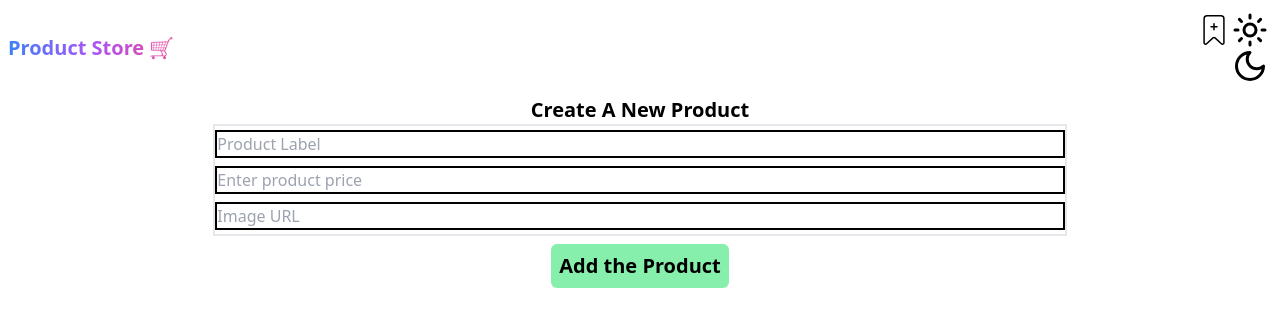
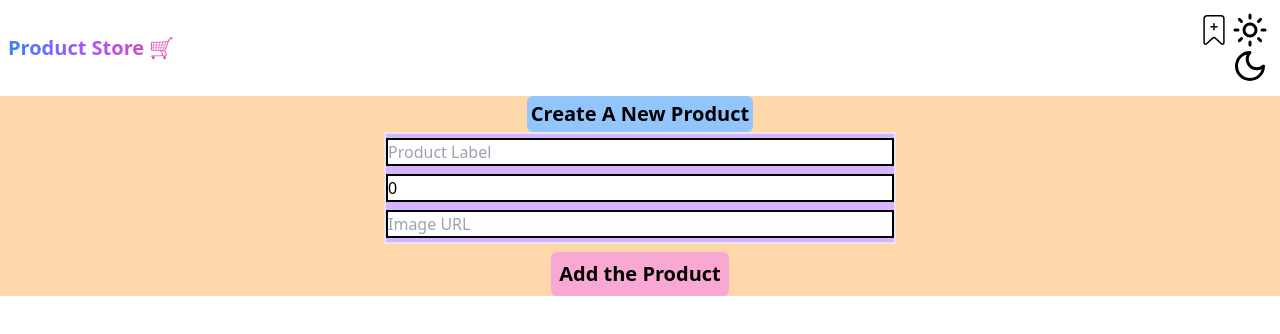
Before and after one commit to codehaldar01/Add-card, a React (Vite) app in the folder frontend/: page /create in a window 1280 px wide. Shown: the top 334 px of the page. Built offline with nearby package versions, Linux system fonts and the light colour scheme.

Commit message:
Frontend Product Creation and Product display logic added

```diff
--- a/frontend/output.css
+++ b/frontend/output.css
@@ -554,16 +554,21 @@ video {
   display: none;
 }
 
+.m-1 {
+  margin: 0.25rem;
+}
+
 .m-2 {
   margin: 0.5rem;
 }
 
-.m-1 {
-  margin: 0.25rem;
+.m-auto {
+  margin: auto;
 }
 
-.m-auto {
-  margin: auto;
+.mx-auto {
+  margin-left: auto;
+  margin-right: auto;
 }
 
 .mb-1 {
@@ -582,8 +587,24 @@ video {
   display: flex;
 }
 
-.w-2\/3 {
-  width: 66.666667%;
+.h-auto {
+  height: auto;
+}
+
+.h-1\/2 {
+  height: 50%;
+}
+
+.w-2\/5 {
+  width: 40%;
+}
+
+.w-full {
+  width: 100%;
+}
+
+.max-w-sm {
+  max-width: 24rem;
 }
 
 .flex-col {
@@ -602,8 +623,12 @@ video {
   justify-content: space-between;
 }
 
-.rounded-sm {
-  border-radius: 0.125rem;
+.overflow-hidden {
+  overflow: hidden;
+}
+
+.rounded-lg {
+  border-radius: 0.5rem;
 }
 
 .rounded-md {
@@ -627,9 +652,29 @@ video {
   border-color: rgb(0 0 0 / var(--tw-border-opacity, 1));
 }
 
-.bg-green-300 {
+.border-gray-300 {
+  --tw-border-opacity: 1;
+  border-color: rgb(209 213 219 / var(--tw-border-opacity, 1));
+}
+
+.bg-blue-300 {
   --tw-bg-opacity: 1;
-  background-color: rgb(134 239 172 / var(--tw-bg-opacity, 1));
+  background-color: rgb(147 197 253 / var(--tw-bg-opacity, 1));
+}
+
+.bg-pink-300 {
+  --tw-bg-opacity: 1;
+  background-color: rgb(249 168 212 / var(--tw-bg-opacity, 1));
+}
+
+.bg-purple-300 {
+  --tw-bg-opacity: 1;
+  background-color: rgb(216 180 254 / var(--tw-bg-opacity, 1));
+}
+
+.bg-orange-200 {
+  --tw-bg-opacity: 1;
+  background-color: rgb(254 215 170 / var(--tw-bg-opacity, 1));
 }
 
 .bg-gradient-to-r {
@@ -656,18 +701,21 @@ video {
           background-clip: text;
 }
 
+.object-cover {
+  -o-object-fit: cover;
+     object-fit: cover;
+}
+
+.p-1 {
+  padding: 0.25rem;
+}
+
 .p-2 {
   padding: 0.5rem;
 }
 
-.text-xl {
-  font-size: 1.25rem;
-  line-height: 1.75rem;
-}
-
-.text-2xl {
-  font-size: 1.5rem;
-  line-height: 2rem;
+.p-4 {
+  padding: 1rem;
 }
 
 .text-4xl {
@@ -680,14 +728,61 @@ video {
   line-height: 1.75rem;
 }
 
-.font-semibold {
-  font-weight: 600;
+.text-xl {
+  font-size: 1.25rem;
+  line-height: 1.75rem;
+}
+
+.font-bold {
+  font-weight: 700;
 }
 
 .font-extrabold {
   font-weight: 800;
 }
 
+.font-semibold {
+  font-weight: 600;
+}
+
+.text-blue-800 {
+  --tw-text-opacity: 1;
+  color: rgb(30 64 175 / var(--tw-text-opacity, 1));
+}
+
+.text-gray-700 {
+  --tw-text-opacity: 1;
+  color: rgb(55 65 81 / var(--tw-text-opacity, 1));
+}
+
 .text-transparent {
   color: transparent;
 }
+
+.transition-all {
+  transition-property: all;
+  transition-timing-function: cubic-bezier(0.4, 0, 0.2, 1);
+  transition-duration: 150ms;
+}
+
+.ease-in-out {
+  transition-timing-function: cubic-bezier(0.4, 0, 0.2, 1);
+}
+
+.hover\:scale-110:hover {
+  --tw-scale-x: 1.1;
+  --tw-scale-y: 1.1;
+  transform: translate(var(--tw-translate-x), var(--tw-translate-y)) rotate(var(--tw-rotate)) skewX(var(--tw-skew-x)) skewY(var(--tw-skew-y)) scaleX(var(--tw-scale-x)) scaleY(var(--tw-scale-y));
+}
+
+.hover\:shadow-md:hover {
+  --tw-shadow: 0 4px 6px -1px rgb(0 0 0 / 0.1), 0 2px 4px -2px rgb(0 0 0 / 0.1);
+  --tw-shadow-colored: 0 4px 6px -1px var(--tw-shadow-color), 0 2px 4px -2px var(--tw-shadow-color);
+  box-shadow: var(--tw-ring-offset-shadow, 0 0 #0000), var(--tw-ring-shadow, 0 0 #0000), var(--tw-shadow);
+}
+
+.hover\:shadow-purple:hover {
+  --tw-shadow: 0 4px 6px rgba(128, 0, 128, 0.5);
+  --tw-shadow-colored: 0 4px 6px var(--tw-shadow-color);
+  box-shadow: var(--tw-ring-offset-shadow, 0 0 #0000), var(--tw-ring-shadow, 0 0 #0000), var(--tw-shadow);
+}
--- a/frontend/src/customComponent/CreateProduct.jsx
+++ b/frontend/src/customComponent/CreateProduct.jsx
@@ -3,13 +3,40 @@ import { useState } from "react";
 const CreateProduct = () => {
   const [newProduct, setNewProduct] = useState({
     name: "",
-    price: "",
+    price: 0,
     img: "",
   });
+
+  const handleSubmit = async(e)=>{
+    e.preventDefault();
+
+    const response = await fetch("http://localhost:5000/api/products",{
+      method: "POST",
+      headers: { 'Content-Type': 'application/json' },
+      body: JSON.stringify(newProduct)
+    })
+
+    const result = await response.json();
+
+    if(response.ok){
+      setNewProduct((prod)=>{
+        return {
+          name: "",
+          price: 0,
+          img: ""
+        }
+      }
+      )
+    }
+    else{
+      console.log(result.console.error());
+    }
+  }
+
   return (
-    <div className="m-auto flex flex-col justify-center items-center">
-      <h1 className="font-extrabold text-xl">Create A New Product</h1>
-      <div className="flex flex-col border-2 border-solid w-2/3">
+    <div className="m-auto flex flex-col justify-center items-center bg-orange-200 h-1/2">
+      <h1 className="font-extrabold text-xl bg-blue-300 rounded-md p-1">Create A New Product</h1>
+      <div className="flex flex-col border-2 border-solid w-2/5 bg-purple-300">
         <input
           className="border-solid border-2 border-black mt-1 mb-1"
           placeholder="Product Label"
@@ -41,8 +68,8 @@ const CreateProduct = () => {
           }
         />
       </div>
-      <div className="font-extrabold text-xl bg-green-300 p-2 rounded-md mt-2">
-        <button>Add the Product</button>
+      <div className="font-extrabold text-xl bg-pink-300 p-2 rounded-md mt-2">
+        <button onClick={handleSubmit}>Add the Product</button>
       </div>
     </div>
   );
--- /dev/null
+++ b/frontend/src/customComponent/EmptyCard.jsx
@@ -0,0 +1,11 @@
+import React from 'react'
+
+const EmptyCard = () => {
+  return (
+    <div>
+      Empty Block Till Now
+    </div>
+  )
+}
+
+export default EmptyCard
--- a/frontend/src/customComponent/Homepage.jsx
+++ b/frontend/src/customComponent/Homepage.jsx
@@ -1,11 +1,39 @@
-import React from 'react'
+import React, { useState, useEffect } from "react";
+import ProductCard from "./ProductCard.jsx";
+import EmptyCard from "./EmptyCard.jsx";
 
 const Homepage = () => {
+  const [products, setProducts] = useState([]);
+  useEffect(() => {
+    const fetchData = async () => {
+      try {
+        const response = await fetch("http://localhost:5000/api/products/all");
+        const data = await response.json();
+        console.log(data);
+        setProducts(data.data);
+      } catch (error) {
+        console.log(error);
+      }
+    };
+    fetchData();
+  }, []);
+
   return (
-    <div>
-      Homepage
+    <div className="">
+      {products.length > 0 ? (
+        products.map((prod, ind) => (
+          <ProductCard
+            key={ind}
+            name={prod.name}
+            price={prod.price}
+            img={prod.img}
+          />
+        ))
+      ) : (
+        <EmptyCard />
+      )}
     </div>
-  )
-}
+  );
+};
 
-export default Homepage
+export default Homepage;
--- /dev/null
+++ b/frontend/src/customComponent/ProductCard.jsx
@@ -0,0 +1,19 @@
+import React from "react";
+import { Link } from "react-router-dom";
+
+const ProductCard = ({ name, price, img }) => {
+  return (
+    <div className="w-full max-w-sm mx-auto p-4 hover:scale-110  mt-1 mb-1 transition-all duration-2000 ease-in-out">
+      <div className="border border-gray-300 rounded-lg overflow-hidden hover:shadow-md hover:shadow-purple ">
+        <img src={img} alt="image is loading" className="w-full h-auto object-cover"/>
+        <div className="p-4">
+          <h2 className="text-lg font-bold">{name}</h2>
+          <p className="text-xl text-gray-700">Rs.{price}</p>
+        </div>
+        <Link to="/LearnMore" className="text-blue-800"> Learn More </Link>
+      </div>
+    </div>
+  );
+};
+
+export default ProductCard;
--- a/frontend/tailwind.config.js
+++ b/frontend/tailwind.config.js
@@ -2,7 +2,14 @@
 export default {
   content: ["./src/**/*.{html,js,jsx}"],
   theme: {
-    extend: {},
+    extend: {
+      boxShadow: {
+        'green': '0 4px 6px rgba(0, 128, 0, 0.5)',
+      },
+      boxShadow: {
+        'purple': '0 4px 6px rgba(128, 0, 128, 0.5)',  // Purple shadow
+      },
+    },
   },
   plugins: [],
 }
```
Also changed, not shown: 1 other file (tests, documents, lock files or other folders).
